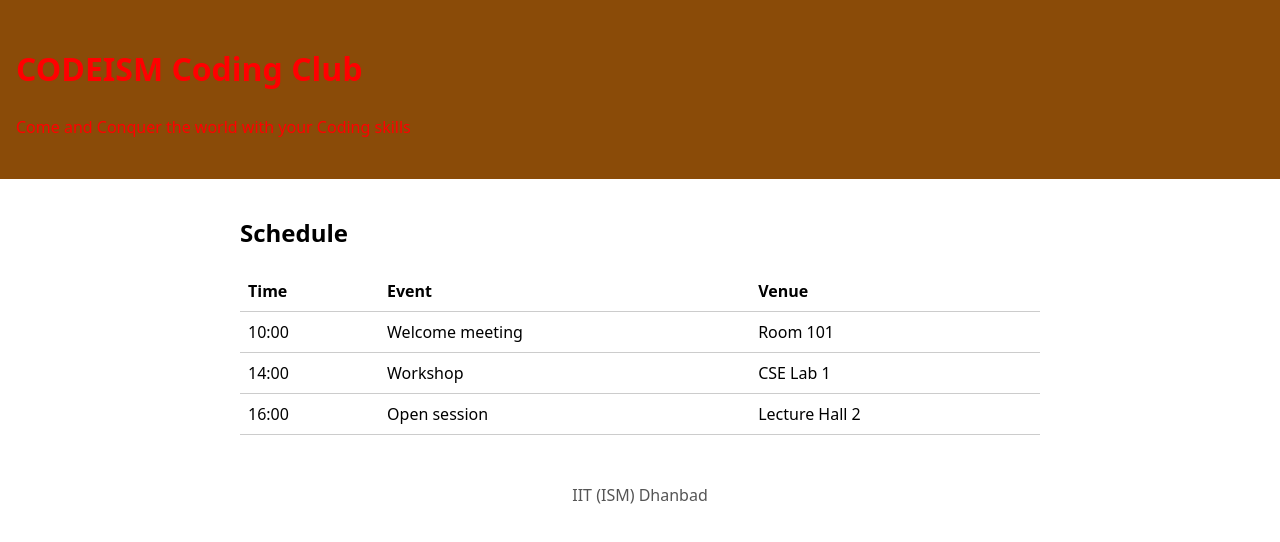
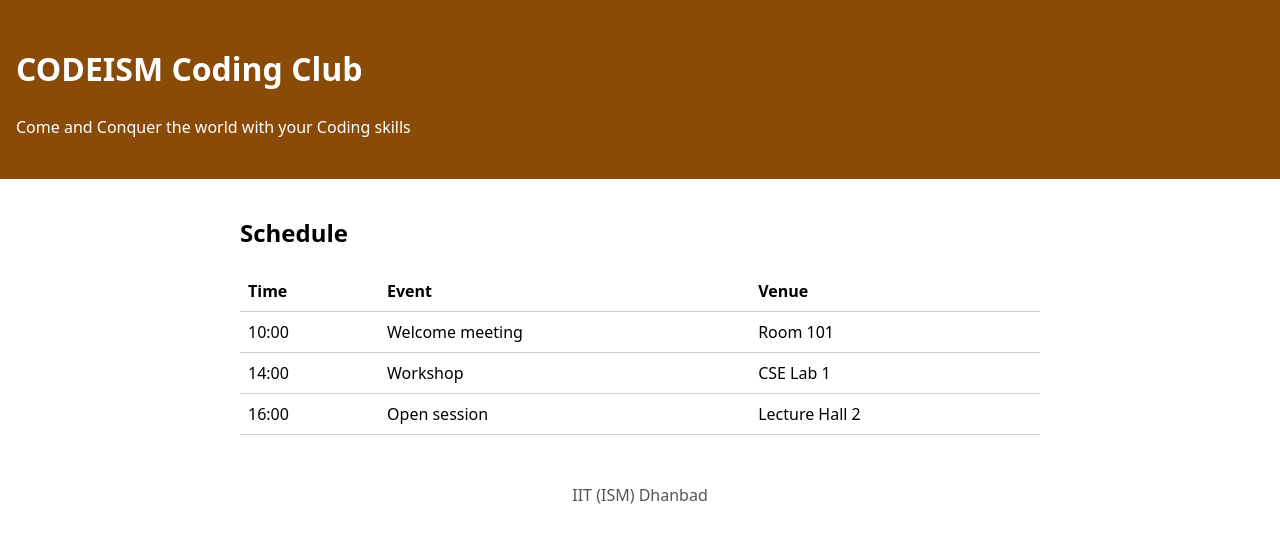
Before and after one commit to Mutyala-Satya-Vasundhara/club-page, a plain HTML site: page index.html in a window 1280 px wide. Drawn offline with Linux system fonts and the light colour scheme.

Commit message:
Revert "Try a red header"
This reverts commit cef1e3593368c63739d6b27e6e34589fb90b3318.

```diff
--- a/style.css
+++ b/style.css
@@ -1,5 +1,5 @@
 body { margin: 0; font-family: system-ui, sans-serif; line-height: 1.5; }
-.site-header { background: #8a4b08; color: red; padding: 1.5rem 1rem; }
+.site-header { background: #8a4b08; color: white; padding: 1.5rem 1rem; }
 main { max-width: 50rem; margin: 0 auto; padding: 1rem; }
 table { width: 100%; border-collapse: collapse; }
 th, td { text-align: left; padding: 0.5rem; border-bottom: 1px solid #ccc; }
```
